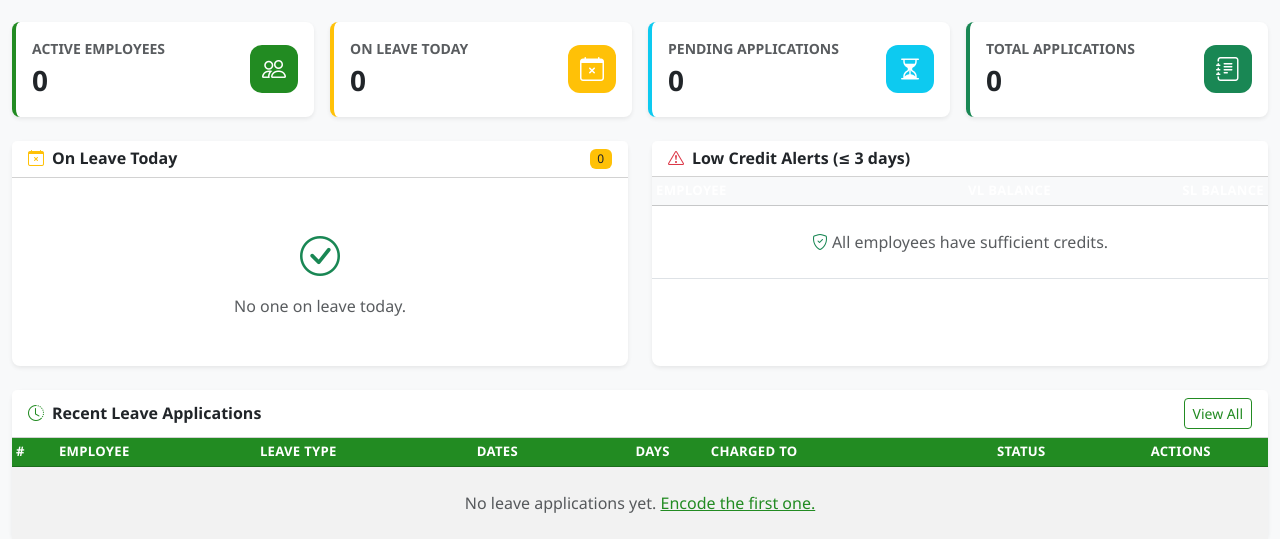
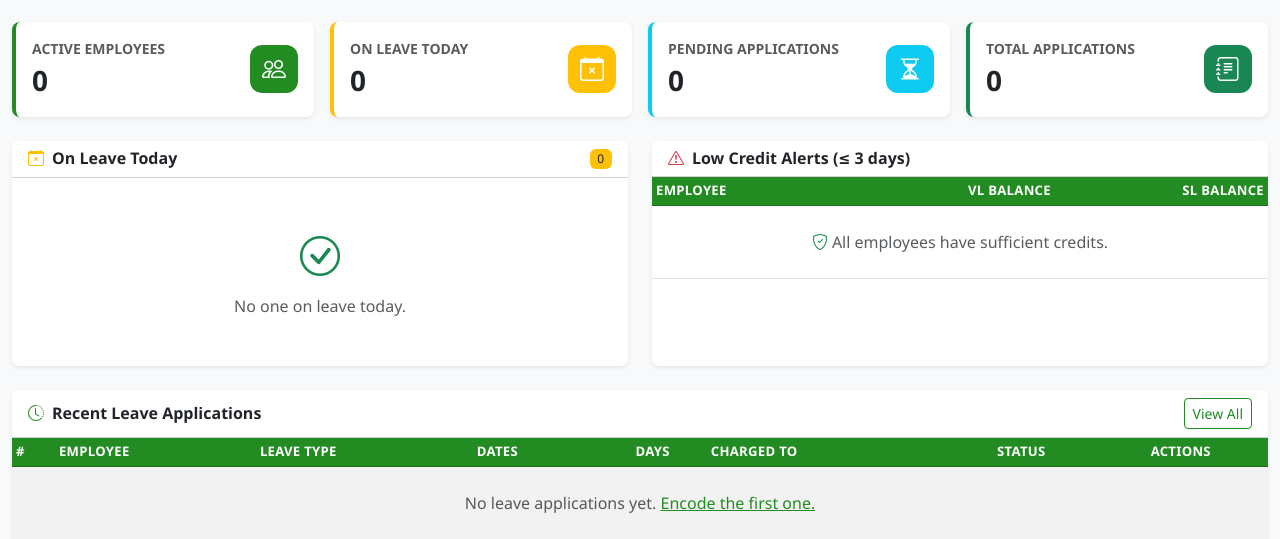
Before and after one commit to Sekki011604/Leave-Tracker, a PHP site: page /PHO/ in a window 1280 px wide. Shown: the part 159-698 px from the top of the page. Run offline with PHP 8.4, Linux system fonts and the light colour scheme; a user stored in the database is signed in; data comes from the database, SQL or seed files in the repository; data that the repository does not hold is empty.

Commit message:
fix color white bg issue on table header

```diff
--- a/assets/css/custom.css
+++ b/assets/css/custom.css
@@ -183,8 +183,10 @@ body {
     border-color: #1B6E1B !important;
     color: #fff !important;
 }
-.table thead th {
-    color: #fff;
+/* Only force white text on dark-themed headers, not table-light */
+.table-light th,
+.table-light thead th {
+    color: #212529 !important;
 }
 
 /* ══════════════════════════════════════════════════════════════
--- a/index.php
+++ b/index.php
@@ -141,7 +141,7 @@ if (isset($_GET['disapprove'])) {
     <div class="card-body p-0">
     <?php if($onLeaveCt): ?>
         <div class="table-responsive"><table class="table table-sm table-hover mb-0">
-        <thead class="table-light"><tr><th>Employee</th><th>Dept</th><th>Type</th><th>Period</th></tr></thead>
+        <thead class="table-dark"><tr><th>Employee</th><th>Dept</th><th>Type</th><th>Period</th></tr></thead>
         <tbody>
         <?php $onLeave->data_seek(0); while($r=$onLeave->fetch_assoc()): ?>
         <tr>
@@ -167,7 +167,7 @@ if (isset($_GET['disapprove'])) {
     </div>
     <div class="card-body p-0">
         <div class="table-responsive"><table class="table table-sm table-hover mb-0">
-        <thead class="table-light"><tr><th>Employee</th><th class="text-end">VL Balance</th><th class="text-end">SL Balance</th></tr></thead>
+        <thead class="table-dark"><tr><th>Employee</th><th class="text-end">VL Balance</th><th class="text-end">SL Balance</th></tr></thead>
         <tbody>
         <?php
         // Merge both lists into one set keyed by name
```
